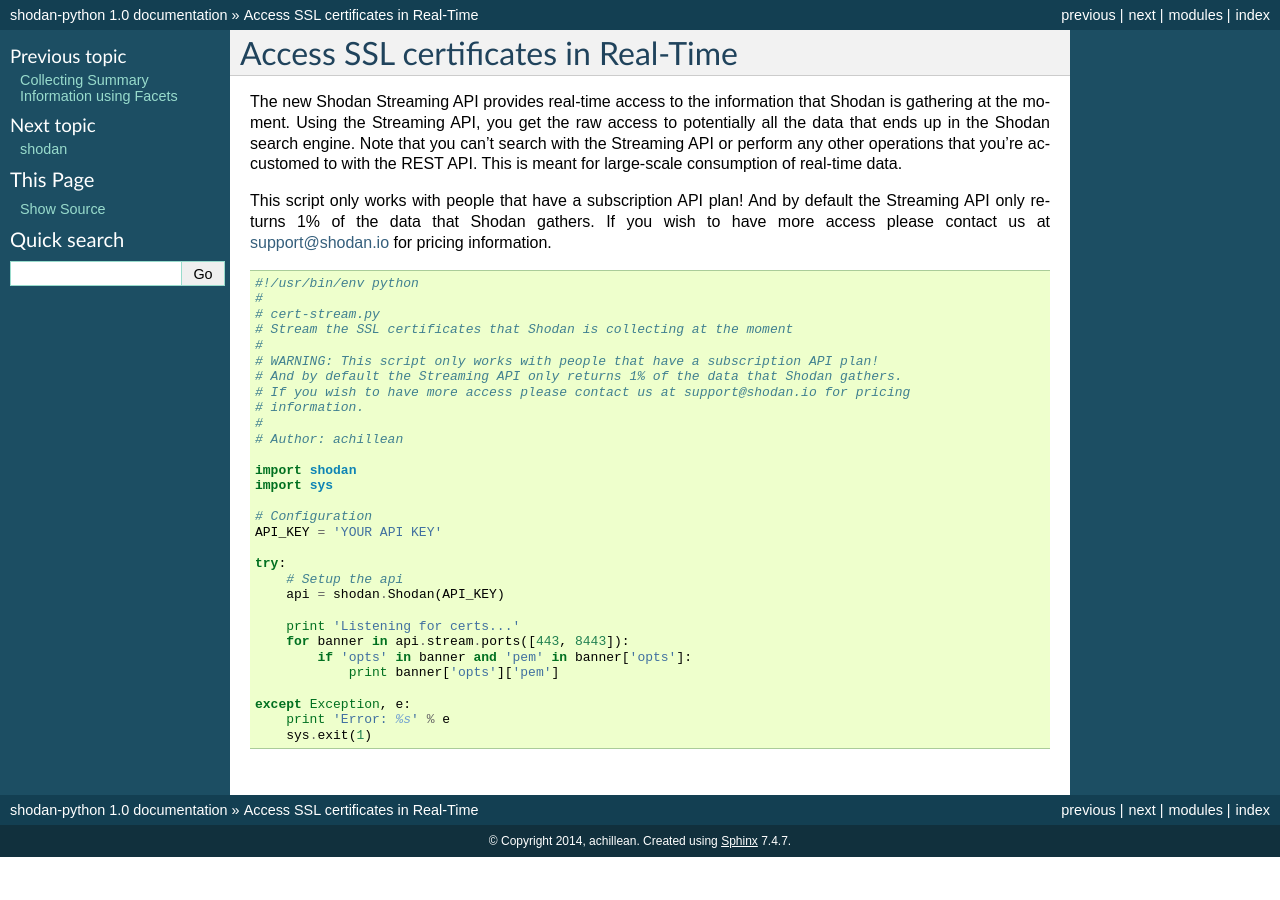
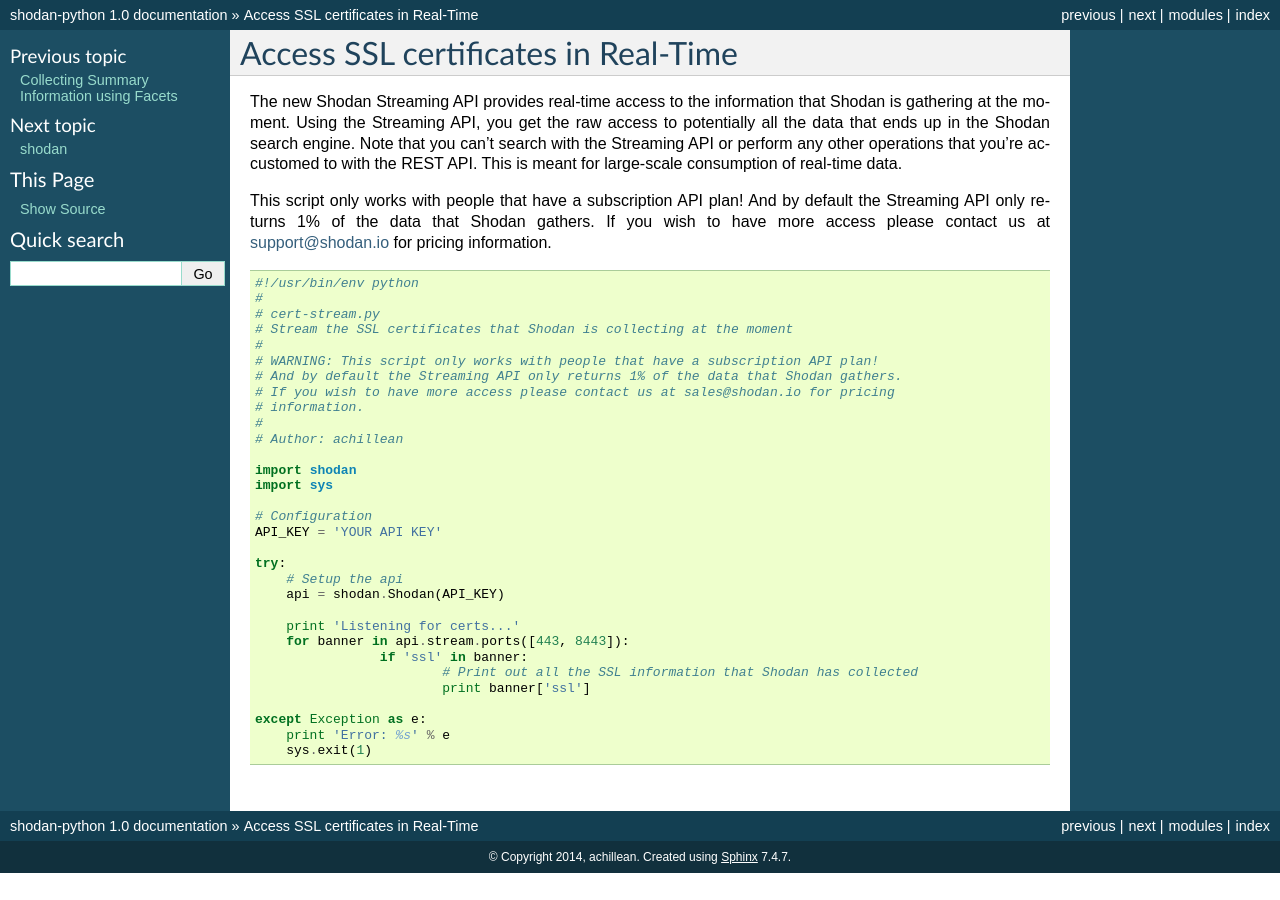
Before and after one commit to achillean/shodan-python, a Sphinx documentation site: the page built from docs/examples/cert-stream.rst, in a window 1280 px wide. Built offline with Sphinx 7.4.7, drawn with Linux system fonts in a browser that asks for light colours.

Commit message:
Updated documentation with best practices Update "shodan" CLI to use new helpers

```diff
--- a/docs/examples/basic-search.rst
+++ b/docs/examples/basic-search.rst
@@ -32,6 +32,6 @@
 		# Loop through the matches and print each IP
 		for service in result['matches']:
 			print service['ip_str']
-	except Exception, e:
+	except Exception as e:
 		print 'Error: %s' % e
 		sys.exit(1)
--- a/docs/examples/cert-stream.rst
+++ b/docs/examples/cert-stream.rst
@@ -20,7 +20,7 @@
 	#
 	# WARNING: This script only works with people that have a subscription API plan!
 	# And by default the Streaming API only returns 1% of the data that Shodan gathers.
-	# If you wish to have more access please contact us at support@shodan.io for pricing
+	# If you wish to have more access please contact us at sales@shodan.io for pricing
 	# information.
 	#
 	# Author: achillean
@@ -37,9 +37,10 @@
 
 	    print 'Listening for certs...'
 	    for banner in api.stream.ports([443, 8443]):
-	        if 'opts' in banner and 'pem' in banner['opts']:
-	            print banner['opts']['pem']
+			if 'ssl' in banner:
+				# Print out all the SSL information that Shodan has collected
+				print banner['ssl']
 
-	except Exception, e:
+	except Exception as e:
 	    print 'Error: %s' % e
 	    sys.exit(1)
```
Also changed, not shown: 1 other file.
